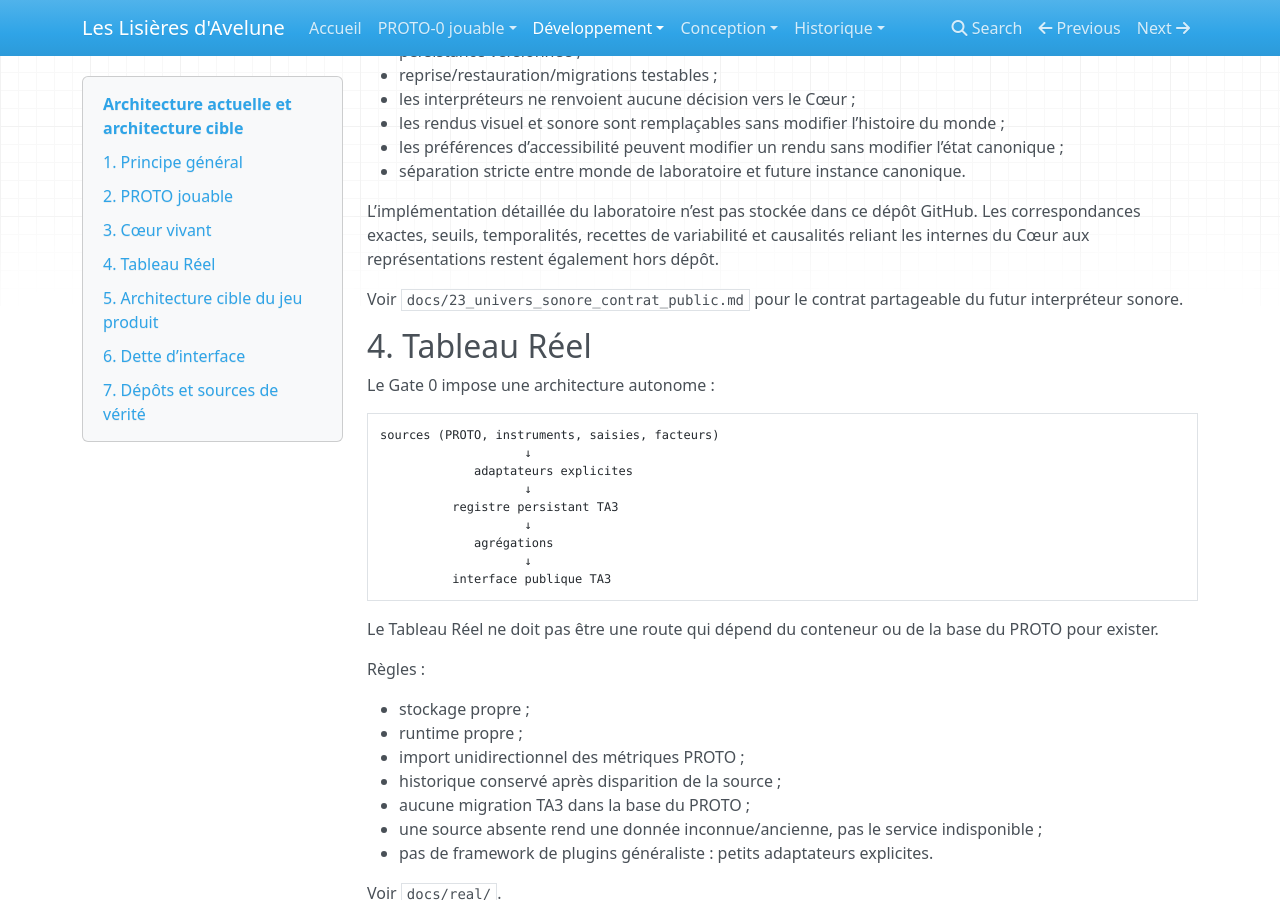
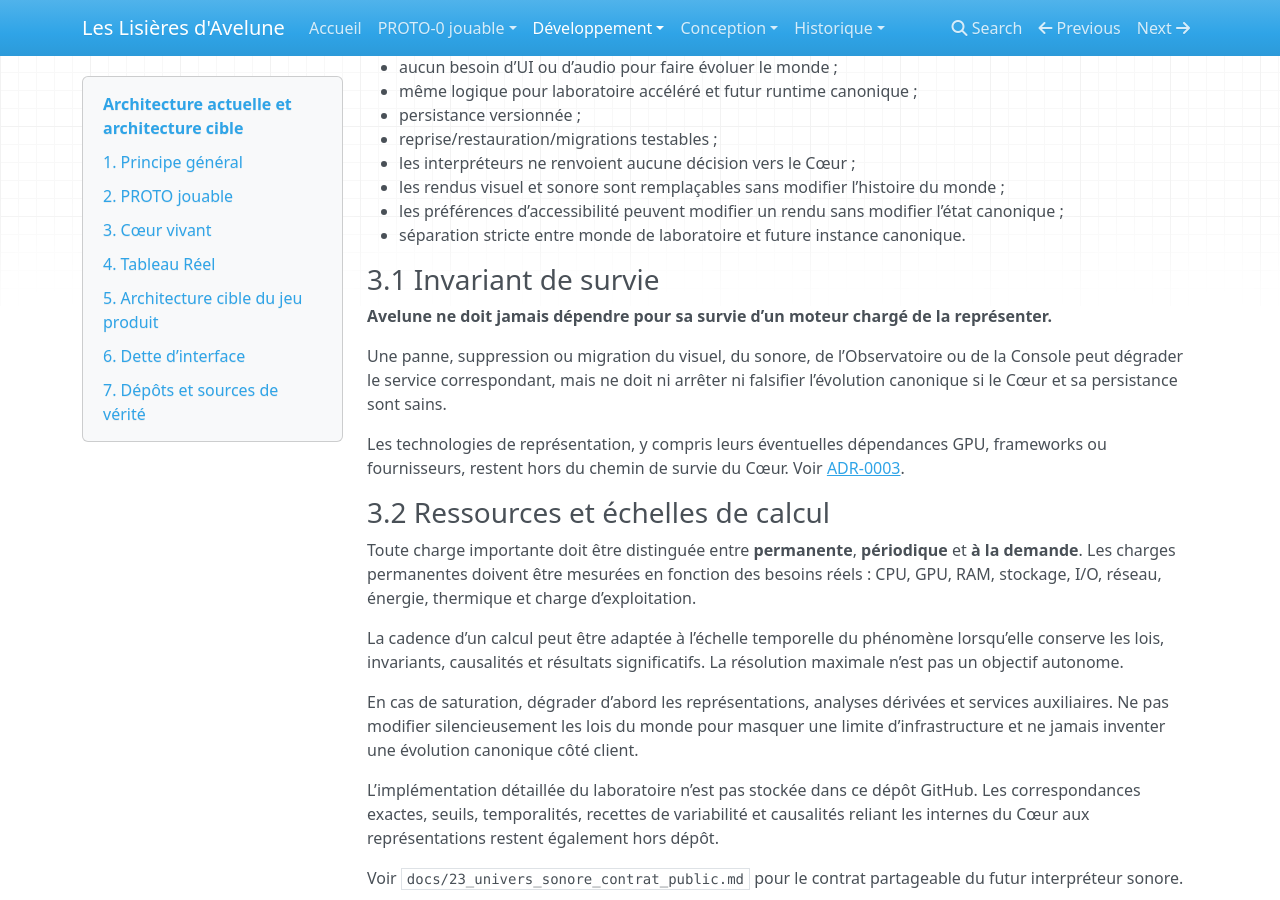
Before and after one commit to Abeliome-Officiel/les-lisieres-avelune, an MkDocs documentation site: the page built from docs/development/ARCHITECTURE_CURRENT_AND_TARGET.md, in a window 1280 px wide and 900 px high, scrolled down 1473 px. Built offline with MkDocs 1.6.1, drawn with Linux system fonts in a browser that asks for light colours; nearby versions of some CDN libraries; some of the changed text lies outside the part shown.

Commit message:
docs: integrate longevity arbitration into architecture

```diff
--- a/docs/development/ARCHITECTURE_CURRENT_AND_TARGET.md
+++ b/docs/development/ARCHITECTURE_CURRENT_AND_TARGET.md
@@ -17,6 +17,8 @@ validation UX/mécaniques   monde autonome headless     projet réel persistant
 Aucun chantier ne doit dépendre du runtime éphémère d’un autre par simple commodité.
 
 Les futurs rendus visuel et sonore constituent des **couches de représentation**, pas de nouveaux moteurs du monde ni de nouveaux axes runtime actuels.
+
+Les choix transversaux de technologie, ressources, données et matériel suivent désormais la doctrine [Arbitrage transversal — pérennité, ressources et matériel](ARBITRATION_LONGEVITY_AND_RESOURCES.md).
 
 ## 2. PROTO jouable
 
@@ -74,6 +76,22 @@ Contraintes :
 - les rendus visuel et sonore sont remplaçables sans modifier l’histoire du monde ;
 - les préférences d’accessibilité peuvent modifier un rendu sans modifier l’état canonique ;
 - séparation stricte entre monde de laboratoire et future instance canonique.
+
+### 3.1 Invariant de survie
+
+**Avelune ne doit jamais dépendre pour sa survie d’un moteur chargé de la représenter.**
+
+Une panne, suppression ou migration du visuel, du sonore, de l’Observatoire ou de la Console peut dégrader le service correspondant, mais ne doit ni arrêter ni falsifier l’évolution canonique si le Cœur et sa persistance sont sains.
+
+Les technologies de représentation, y compris leurs éventuelles dépendances GPU, frameworks ou fournisseurs, restent hors du chemin de survie du Cœur. Voir [ADR-0003](adr/ADR-0003-CORE-REPRESENTATION-INDEPENDENCE.md).
+
+### 3.2 Ressources et échelles de calcul
+
+Toute charge importante doit être distinguée entre **permanente**, **périodique** et **à la demande**. Les charges permanentes doivent être mesurées en fonction des besoins réels : CPU, GPU, RAM, stockage, I/O, réseau, énergie, thermique et charge d’exploitation.
+
+La cadence d’un calcul peut être adaptée à l’échelle temporelle du phénomène lorsqu’elle conserve les lois, invariants, causalités et résultats significatifs. La résolution maximale n’est pas un objectif autonome.
+
+En cas de saturation, dégrader d’abord les représentations, analyses dérivées et services auxiliaires. Ne pas modifier silencieusement les lois du monde pour masquer une limite d’infrastructure et ne jamais inventer une évolution canonique côté client.
 
 L’implémentation détaillée du laboratoire n’est pas stockée dans ce dépôt GitHub. Les correspondances exactes, seuils, temporalités, recettes de variabilité et causalités reliant les internes du Cœur aux représentations restent également hors dépôt.
 
@@ -167,4 +185,6 @@ La page racine orchestre navigation, session et composition ; elle ne devient pa
 - dépôt propriétaire séparé : laboratoire détaillé du Cœur ;
 - stockage interne : informations d’exploitation, recettes de représentation et données non destinées au dépôt.
 
+L’identité durable du monde doit rester reconstructible à partir de ses lois, données canoniques, contrats et spécifications versionnées ; elle ne doit pas être captive d’un moteur ou format de représentation particulier.
+
 Un ancien clone ou worktree antérieur au nettoyage de l’historique GitHub doit être contrôlé avant de pouvoir redevenir une source de travail.
```
